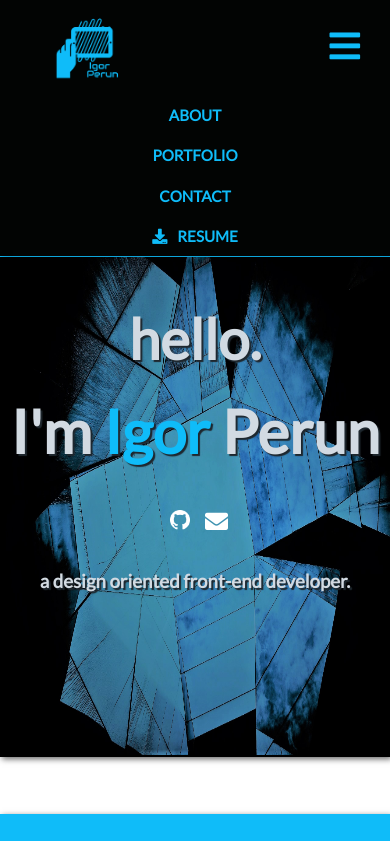
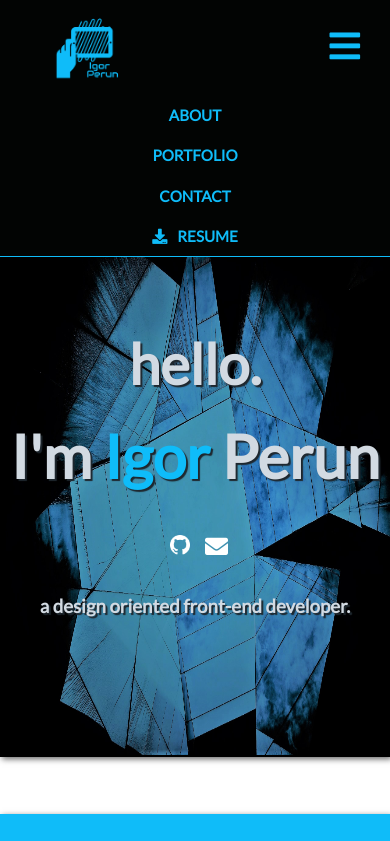
Before and after one commit to iperun23/iperun23.github.io, a plain HTML site: page index.html in a window 390 px wide. Both pictures are taken after a click on the element 344 px from the left and 45 px from the top of the page. Shown: the top 841 px of the page. Drawn offline with Linux system fonts and the light colour scheme.

Commit message:
small nav bar fixes

```diff
--- a/css/style.css
+++ b/css/style.css
@@ -657,6 +657,10 @@ h1 {
 }
 
 @media screen and (max-width: 500px) {
+  .main-header {
+    position: relative;
+    z-index: 999;
+  }
   .logo {
     max-height: 500px;
   }
--- a/js/script.js
+++ b/js/script.js
@@ -11,7 +11,7 @@ navbarToggle.addEventListener('click',function(){
     } else{
         mainNav.style.display="flex";
         this.classList.add('active');
-        bannerHello.style.paddingTop = "125px";
+        bannerHello.style.paddingTop = "150px";
     }
 
 });
```
